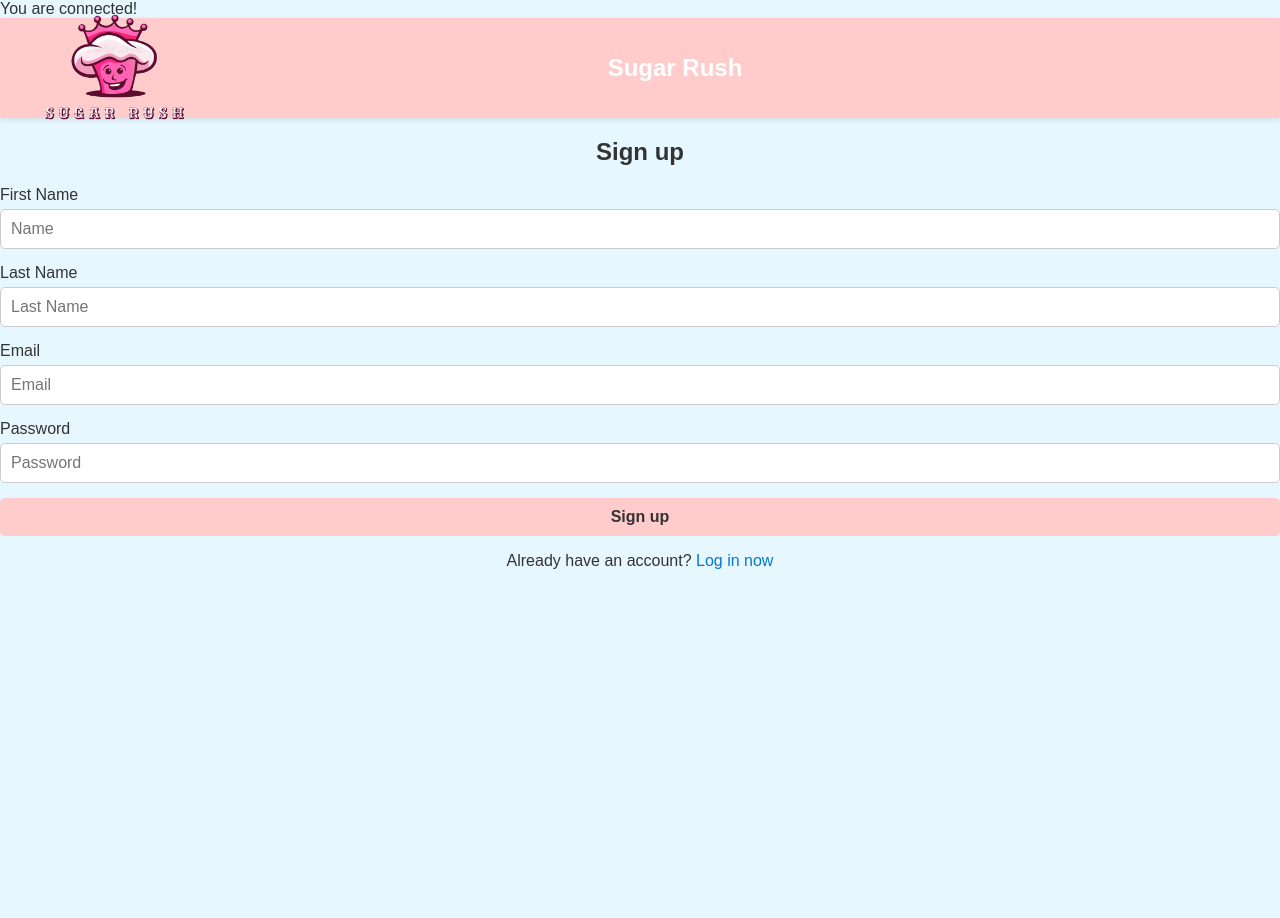
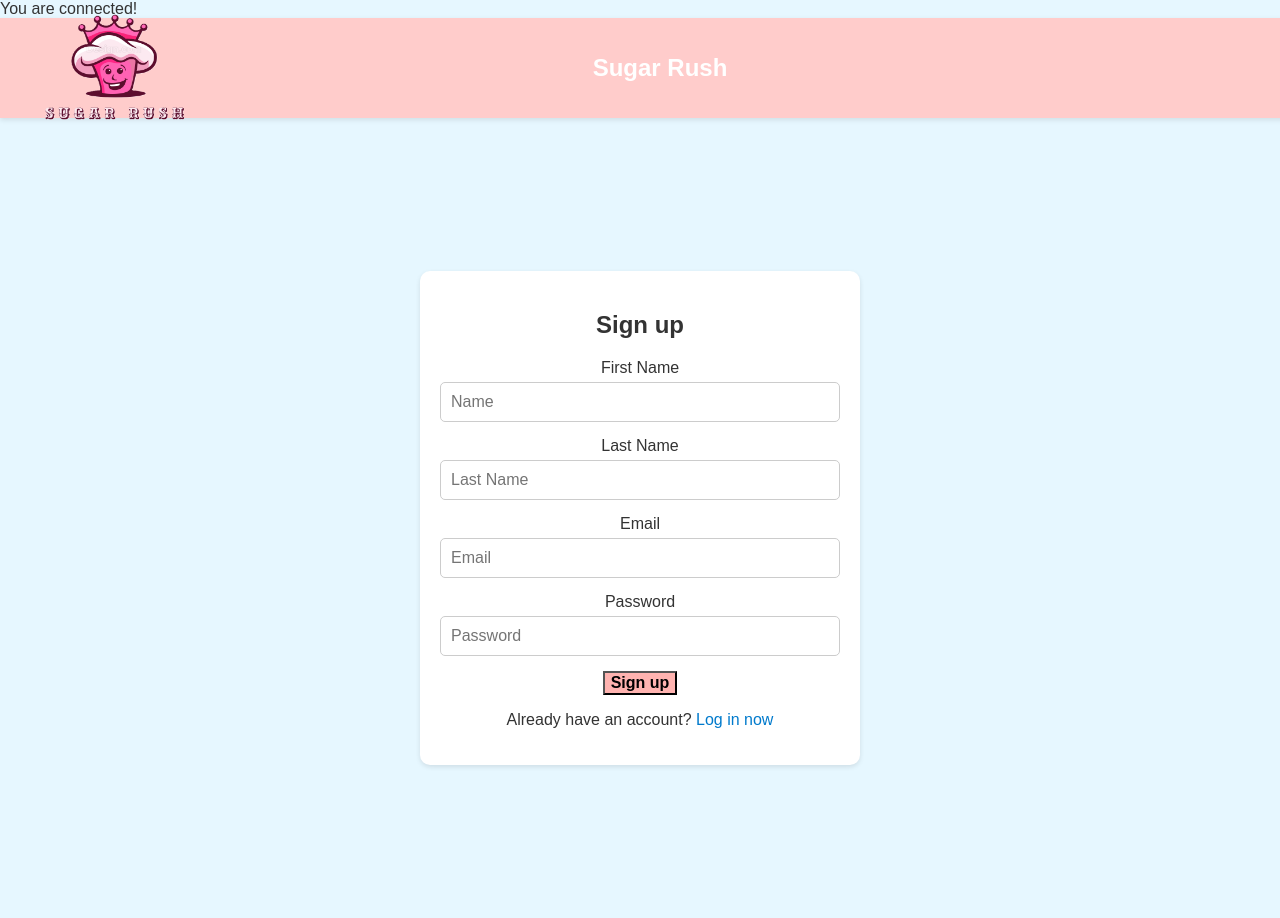
Before and after one commit to bobbstr/Team31-Group-Project, a PHP site: page /signup.php in a window 1280 px wide. Before the commit the page ends 569 px from the top, so only its background shows below. Run offline with PHP 8.4, Linux system fonts and the light colour scheme.

Commit message:
Changed the sign up form to be more 'clean' and simple looking

```diff
--- a/signup.php
+++ b/signup.php
@@ -33,6 +33,8 @@ if (isset($_POST["submit"])) {
         <h1>Sugar Rush</h1>
     </header>
 
+
+    <main class="content">
         <section class="signup">
             <h2>Sign up</h2>
 
@@ -55,11 +57,12 @@ if (isset($_POST["submit"])) {
                 </div>
 
                 <div class="Sign up">
-                <input type="submit" value="Sign up">
+                    <input type="submit" value="Sign up" id="regSubmit">
                 </div>
 
-            <p>Already have an account? <a href="login.html">Log in now</a></p>
+                <p id="loginLink">Already have an account? <a href="login.html">Log in now</a></p>
             </form>
         </section>
+    <main class="content">
 </body>
 </html>
--- a/signupc.css
+++ b/signupc.css
@@ -5,8 +5,9 @@ body {
     margin: 0;
     padding: 0;
     color: #333;
+    justify-content: center;
+    align-items: center;
 }
-
 
 #main-header {
     position: relative;
@@ -15,8 +16,8 @@ body {
     padding: 20px;
     text-align: center;
     box-shadow: 0 2px 5px rgba(0, 0, 0, 0.1);
+    width: 100%;
 }
-
 
 #main-header .logo {
     position: absolute;
@@ -27,25 +28,43 @@ body {
 }
 
 #main-header h1 {
-    margin-left: 70px;
     font-size: 24px;
+    text-align: center;
 }
 
+.content {
+    display: flex;
+    justify-content: center;
+    align-items: center;
+    min-height: 800px;
+    box-sizing: border-box;
+}
+
+.signup {
+    width: 80%;
+    max-width: 400px;
+    margin: 0 auto;
+    padding: 20px;
+    box-shadow: 0 2px 5px rgba(0, 0, 0, 0.1);
+    background-color: #ffffff;
+    border-radius: 10px;
+    text-align: center;
+}
 
 .signup h2 {
     text-align: center;
     color: #333;
+    margin-bottom: 20px;
 }
 
-
 .signup label {
+    text-align: center;
     display: block;
     margin-bottom: 5px;
     color: #333;
 }
 
-.signup input[type="text"],
-.signup input[type="password"] {
+.signup input[type="text"],.signup input[type="password"] {
     width: 100%;
     padding: 10px;
     margin-bottom: 15px;
@@ -55,24 +74,20 @@ body {
     font-size: 16px;
 }
 
-
-.signup input[type="submit"] {
-    background-color: #ffcccb;
-    color: #333;
-    border: none;
-    padding: 10px;
-    width: 100%;
-    border-radius: 5px;
+#regSubmit {
+    background-color: #ffb3b0;
     cursor: pointer;
     font-size: 16px;
     font-weight: bold;
     transition: background-color 0.3s;
+    display: block;
+    margin: 0 auto;
 }
 
-.signup input[type="submit"]:hover {
-    background-color: #ffb3b0;
+#regSubmit:hover{
+    font-size: 20px;
+    background-color: #333;
 }
-
 
 .signup p {
     text-align: center;
@@ -82,7 +97,3 @@ body {
     color: #007acc;
     text-decoration: none;
 }
-
-.signup a:hover {
-    text-decoration: underline;
-}
```
Lines whose indentation alone changed are shown as unchanged.
